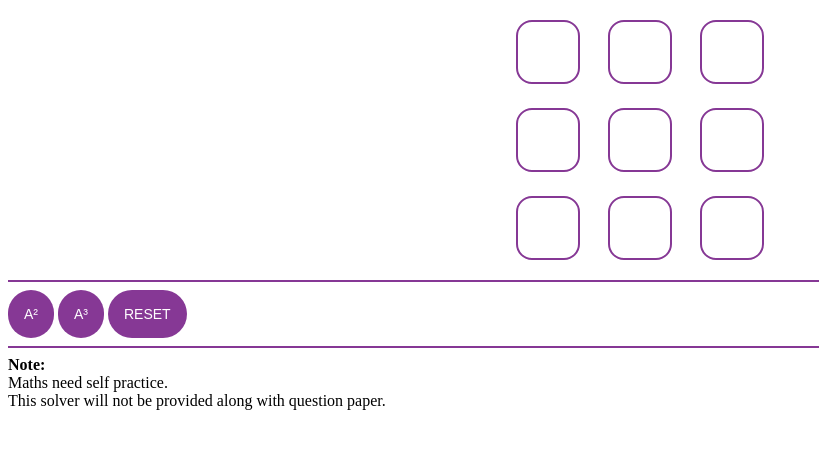
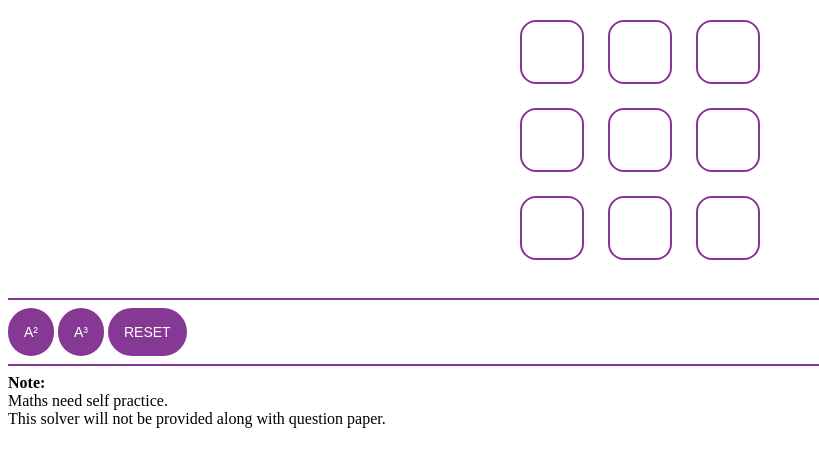
Before and after one commit to Yudhveer-Singh/solver, a plain HTML site: page matrix/index.html in a window 1280 px wide. Shown: the whole page, without its empty margins (0-819 px from the left). Drawn offline with Linux system fonts and the light colour scheme.

Commit message:
Add files via upload

```diff
--- a/matrix/index.html
+++ b/matrix/index.html
@@ -11,11 +11,11 @@
 <section id="matrix">
 <input type="number" id="a11">
 <input type="number" id="a12">
-<input type="number" id="a13"><br>
+<input type="number" id="a13">
 
 <input type="number" id="a21">
 <input type="number" id="a22">
-<input type="number" id="a23"><br>
+<input type="number" id="a23">
 
 <input type="number" id="a31">
 <input type="number" id="a32">
--- a/matrix/main.js
+++ b/matrix/main.js
@@ -109,3 +109,10 @@ function cube(){
 
    result= "A³<br>"+oa+"..."+ob+"..."+oc+"<br>"+ox+"..."+oy+"..."+oz+"<br>"+ol+"..."+om+"..."+on+"<br>";
 }
+$("input").keypress(function(e){
+   if(e.which == 13){
+      var v= this.id;
+      var k= $("#"+v).next().trigger("focus");
+      //console.log(k);
+   }
+});
--- a/matrix/style.css
+++ b/matrix/style.css
@@ -35,6 +35,8 @@ input{
 #matrix{
    width: fit-content;
    margin:0 auto;
+   display:grid;
+   grid-template-columns: auto auto auto;
 }
 #output{
    height: fit-content;
```
